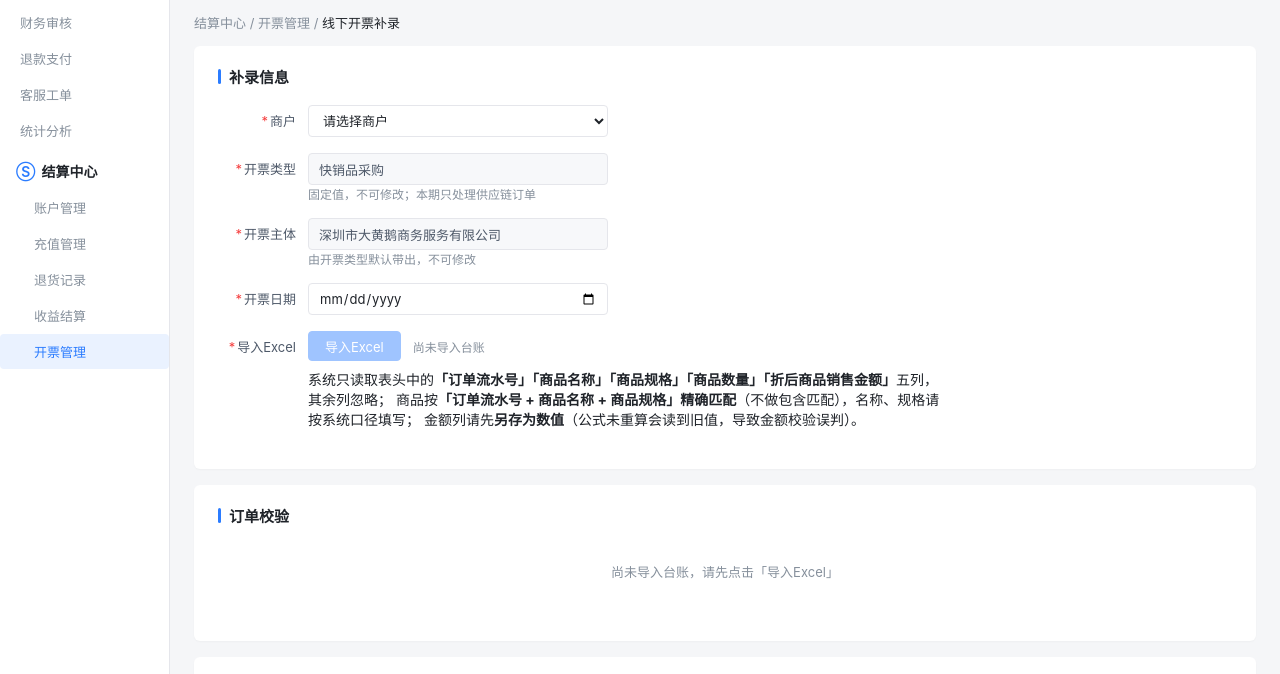
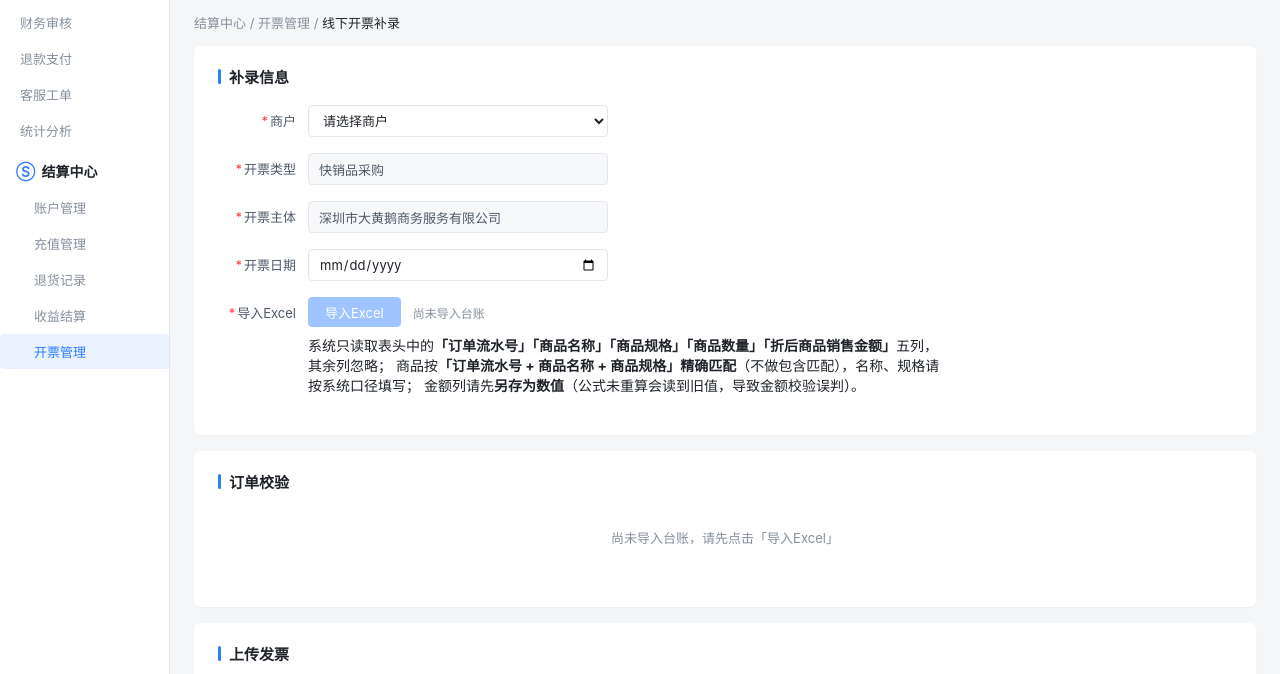
Before and after one commit to wyy1746919440/os-invoice-offline, a plain HTML site: page index.html in a window 1280 px wide. Shown: the part 59-733 px from the top of the page. Drawn offline with Linux system fonts and the light colour scheme.

Commit message:
update OS端开票_线下开票补录页.html

```diff
--- a/index.html
+++ b/index.html
@@ -250,7 +250,6 @@
           <div class="flabel"><span class="req">*</span>开票类型</div>
           <div class="fctrl">
             <input class="ipt" value="快销品采购" readonly>
-            <div class="form-hint" style="margin-left:0;">固定值，不可修改；本期只处理供应链订单</div>
           </div>
         </div>
 
@@ -258,7 +257,6 @@
           <div class="flabel"><span class="req">*</span>开票主体</div>
           <div class="fctrl">
             <input class="ipt" value="深圳市大黄鹅商务服务有限公司" readonly>
-            <div class="form-hint" style="margin-left:0;">由开票类型默认带出，不可修改</div>
           </div>
         </div>
 
```
